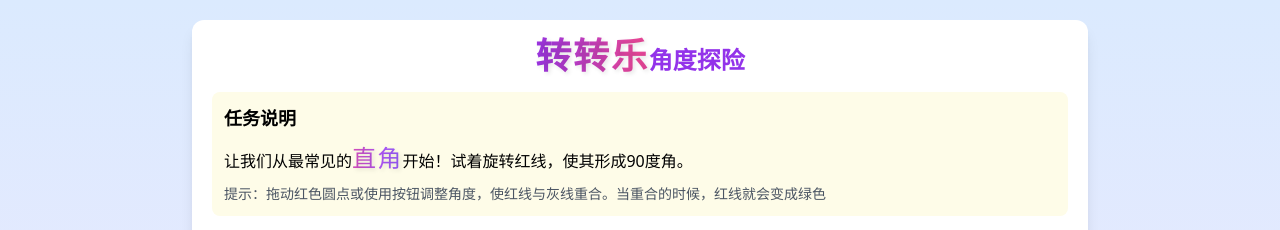
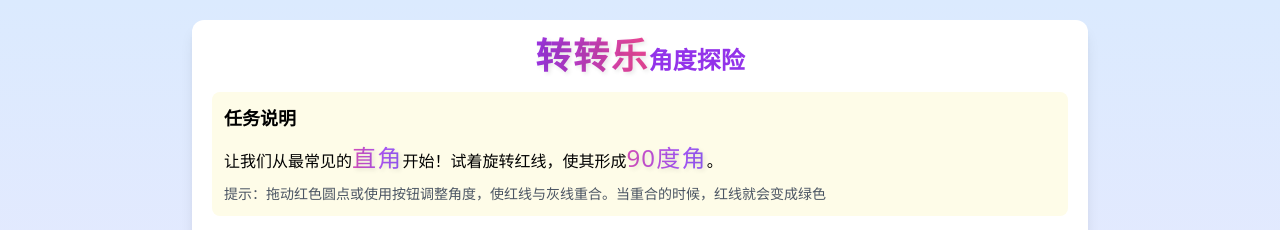
Before and after one commit to Jim-ZhenXue/xuezhen, a React (Vite) app: page / in a window 1280 px wide. Shown: the top 230 px of the page. Built offline with nearby package versions, Linux system fonts and the light colour scheme.

Commit message:
Merge remote-tracking branch 'origin/main'

```diff
--- a/src/components/Instructions.tsx
+++ b/src/components/Instructions.tsx
@@ -6,10 +6,9 @@ interface InstructionsProps {
 }
 
 export const Instructions: React.FC<InstructionsProps> = ({ level }) => {
-  const instruction = level.instruction.replace(
-    /直角/g,
-    '<span class="animate-gradient">直角</span>'
-  );
+  const instruction = level.instruction
+    .replace(/直角/g, '<span class="animate-gradient">直角</span>')
+    .replace(/(\d+)度角/g, '<span class="animate-gradient">$1度角</span>');
 
   return (
     <div className="bg-yellow-50 p-3 rounded-lg">
```
Also changed, not shown: 1 other file (tests, documents, lock files or other folders).
